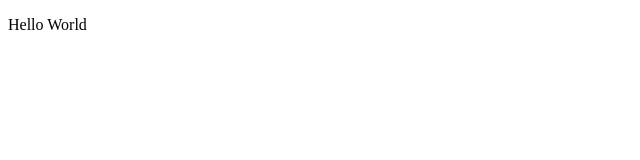
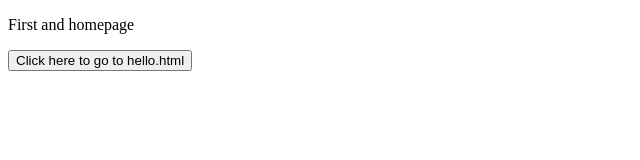
Before and after one commit to gyz15/gyz15.github.io, a plain HTML site: page index.html in a window 1280 px wide. Shown: the whole page, without its empty margins (0-640 px from the left). Drawn offline with Linux system fonts and the light colour scheme.

Commit message:
Trying to add new page: hello.html

```diff
--- a/index.html
+++ b/index.html
@@ -1,9 +1,10 @@
 <!DOCTYPE html>
 <html>
 	<head>
-		<title>Hello World</title>
+		<title>Homepage</title>
 	</head>
 	<body>
-	<p>Hello World</p>
+		<p>First and homepage</p>
+		<a href="/hello"><button>Click here to go to hello.html</button></a>
 	</body>
 </html>
```
Also changed, not shown: hello.html (added, +9 -0 lines).
